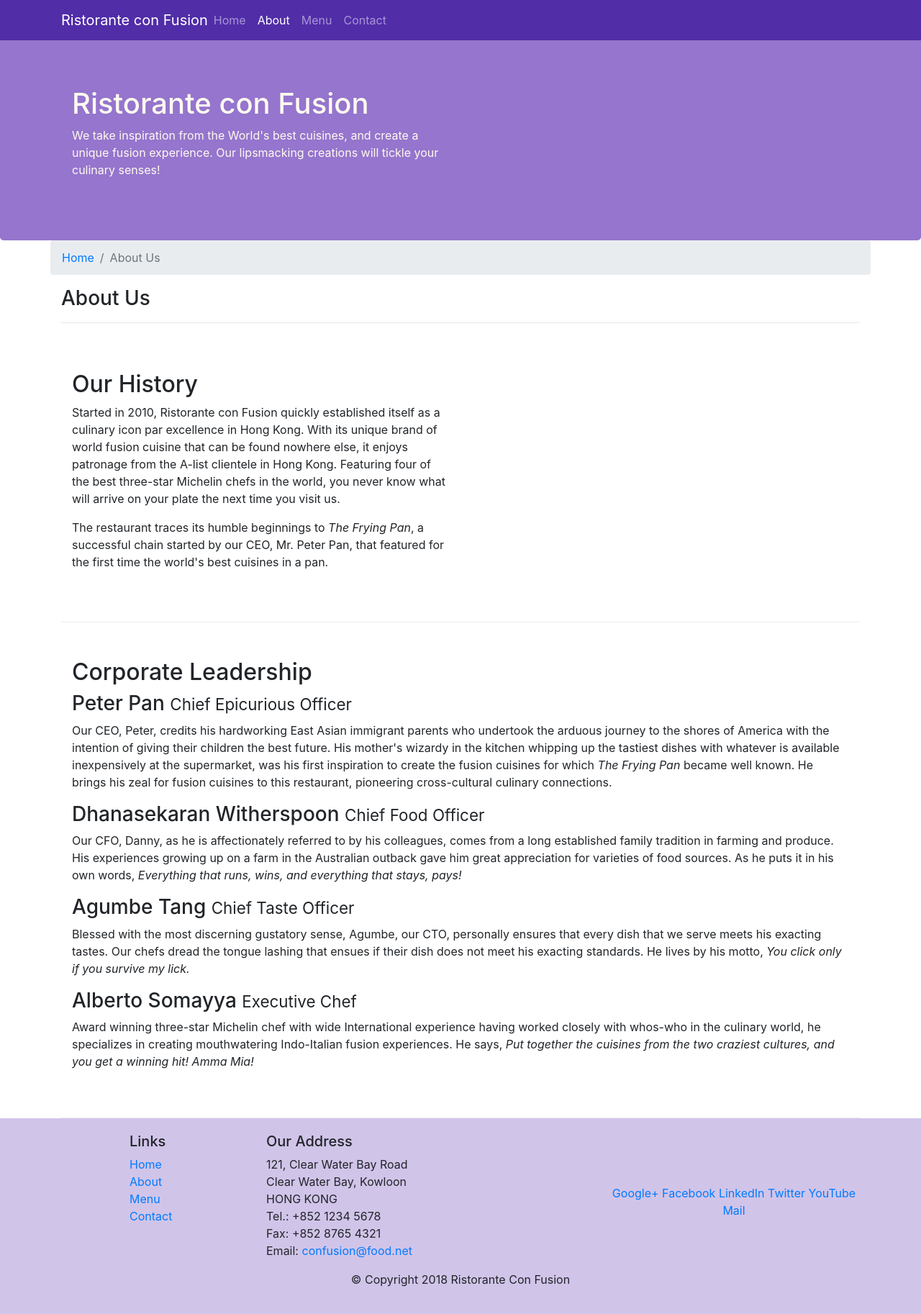
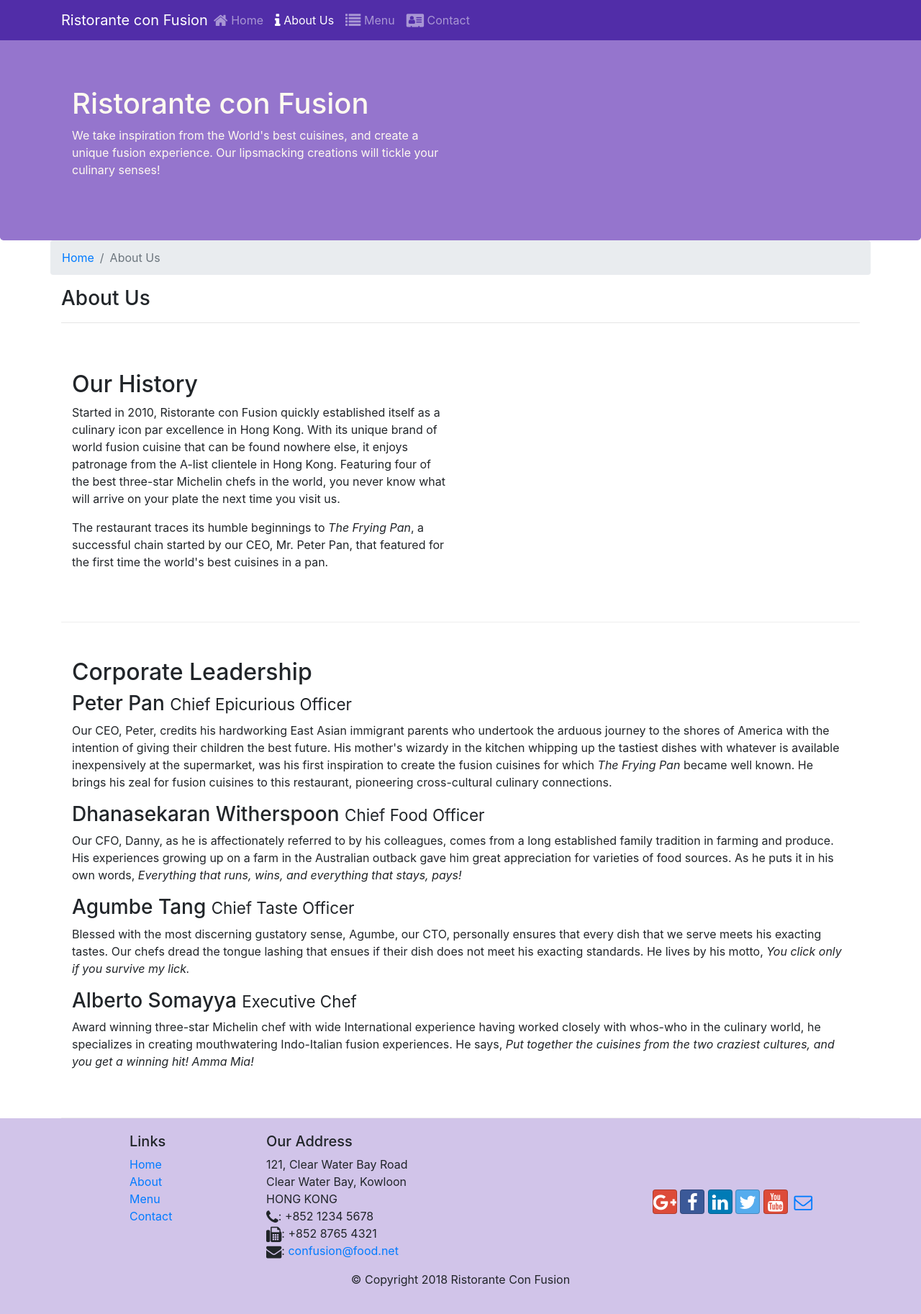
Before and after one commit to vdelaguardia/Bootstrap4, a website: page aboutus.html in a window 1280 px wide. Shown: the whole page at 72% size. Drawn offline with nearby package versions, Linux system fonts and the light colour scheme.

Commit message:
icon fonts

```diff
--- a/aboutus.html
+++ b/aboutus.html
@@ -9,6 +9,8 @@
 
     <!-- Bootstrap CSS -->
     <link rel="stylesheet" href="node_modules/bootstrap/dist/css/bootstrap.min.css">
+    <link rel="stylesheet" href="node_modules/font-awesome/css/font-awesome.min.css">
+    <link rel="stylesheet" href="node_modules/bootstrap-social/bootstrap-social.css">
     <link rel="stylesheet" href="css/styles.css">
 
     <title>Ristorante Con Fusion: About Us</title>
@@ -21,13 +23,13 @@
             <button class="navbar-toggler" type="button" data-toggle="collapse" data-target="#Navbar">
                 <span class="navbar-toggler-icon"></span>
             </button>
-            <a class="navbar-brand mr-auto" href="./index.html">Ristorante con Fusion</a>
+            <a class="navbar-brand mr-auto" href="#">Ristorante con Fusion</a>
             <div class="collapse navbar-collapse" id="Navbar">
                 <ul class="navbar-nav mr-auto">
-                    <li class="nav-item"><a class="nav-link" href="./index.html">Home</a></li>
-                    <li class="nav-item active"><a class="nav-link" href="#">About</a></li>
-                    <li class="nav-item"><a class="nav-link" href="#">Menu</a></li>
-                    <li class="nav-item"><a class="nav-link" href="#">Contact</a></li>
+                    <li class="nav-item"><a class="nav-link" href="./index.html"><span class="fa fa-home fa-lg"></span> Home</a></li>
+                    <li class="nav-item active"><a class="nav-link" href="#"><span class="fa fa-info fa-lg"></span> About Us</a></li>
+                    <li class="nav-item"><a class="nav-link" href="#"><span class="fa fa-list fa-lg"></span> Menu</a></li>
+                    <li class="nav-item"><a class="nav-link" href="#"><span class="fa fa-address-card fa-lg"></span> Contact</a></li>
                 </ul>
             </div>
         </div>
@@ -100,22 +102,22 @@
                 <div class="col-7 col-sm-5">
                     <h5>Our Address</h5>
                     <address>
-		              121, Clear Water Bay Road<br>
-		              Clear Water Bay, Kowloon<br>
-		              HONG KONG<br>
-		              Tel.: +852 1234 5678<br>
-		              Fax: +852 8765 4321<br>
-		              Email: <a href="mailto:confusion@food.net">confusion@food.net</a>
-		           </address>
+                        121, Clear Water Bay Road<br>
+                        Clear Water Bay, Kowloon<br>
+                        HONG KONG<br>
+                        <i class="fa fa-phone fa-lg"></i>: +852 1234 5678<br>
+                        <i class="fa fa-fax fa-lg"></i>: +852 8765 4321<br>
+                        <i class="fa fa-envelope fa-lg"></i>: <a href="mailto:confusion@food.net">confusion@food.net</a>
+                     </address>
                 </div>
                 <div class="col-12 col-sm-4 align-self-center">
                     <div class="text-center">
-                        <a href="http://google.com/+">Google+</a>
-                        <a href="http://www.facebook.com/profile.php?id=">Facebook</a>
-                        <a href="http://www.linkedin.com/in/">LinkedIn</a>
-                        <a href="http://twitter.com/">Twitter</a>
-                        <a href="http://youtube.com/">YouTube</a>
-                        <a href="mailto:">Mail</a>
+                        <a class="btn btn-social-icon btn-google" href="http://google.com/+"><i class="fa fa-google-plus"></i></a>
+                        <a class="btn btn-social-icon btn-facebook" href="http://www.facebook.com/profile.php?id="><i class="fa fa-facebook"></i></a>
+                        <a class="btn btn-social-icon btn-linkedin" href="http://www.linkedin.com/in/"><i class="fa fa-linkedin"></i></a>
+                        <a class="btn btn-social-icon btn-twitter" href="http://twitter.com/"><i class="fa fa-twitter"></i></a>
+                        <a class="btn btn-social-icon btn-google" href="http://youtube.com/"><i class="fa fa-youtube"></i></a>
+                        <a class="btn btn-social-icon" href="mailto:"><i class="fa fa-envelope-o"></i></a>
                     </div>
                 </div>
            </div>
--- a/package.json
+++ b/package.json
@@ -15,6 +15,8 @@
   },
   "dependencies": {
     "bootstrap": "^4.0.0",
+    "bootstrap-social": "^5.1.1",
+    "font-awesome": "^4.7.0",
     "jquery": "^3.3.1",
     "popper.js": "^1.12.9"
   }
```
Also changed, not shown: index.html (+16 -13 lines), 1 other file.
